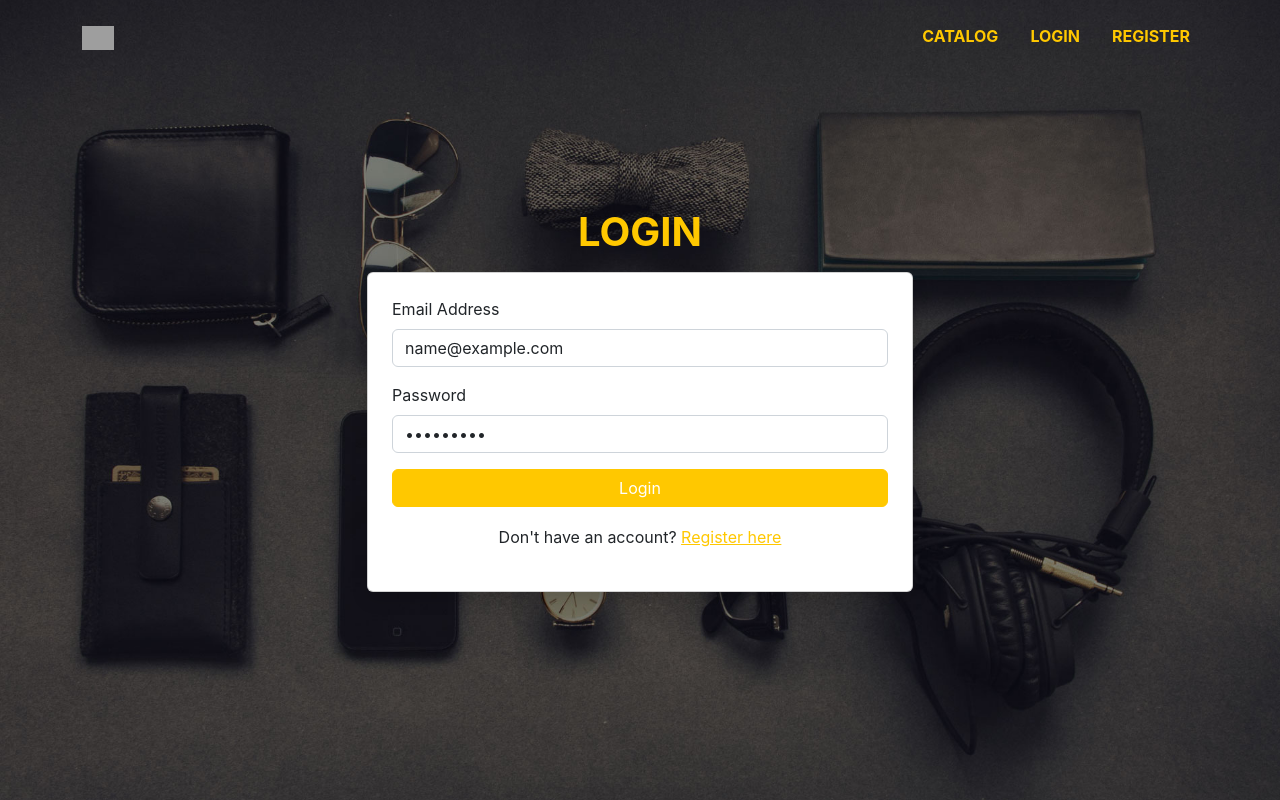
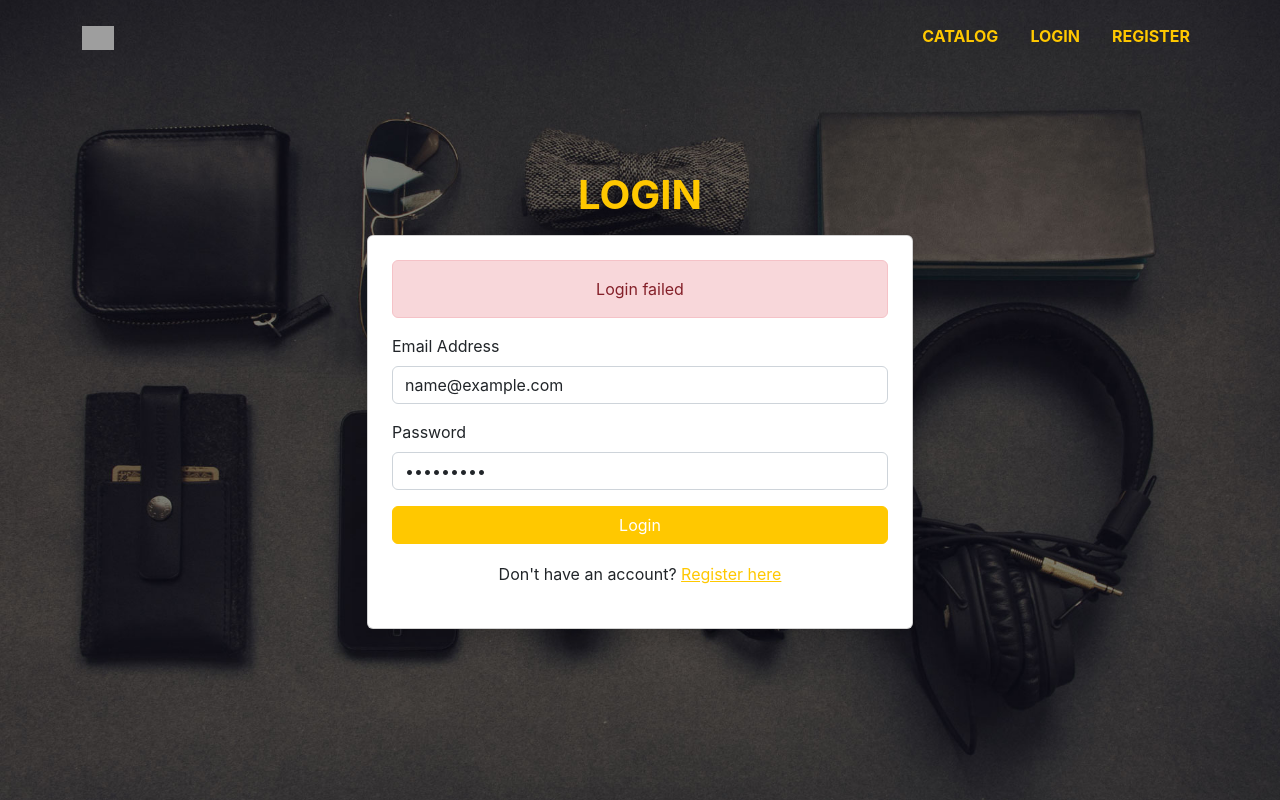
Before and after one commit to Sam12354/SoftUni-React-Exam-App, a React (Vite) app in the folder client/: page /login in a window 1280 px wide. Both pictures are taken after typing "name@example.com", "Sample123" into the empty fields and a click on the button "Login". Built offline with nearby package versions, Linux system fonts and the light colour scheme; no server answers; grey boxes are pictures that could not be loaded.

Commit message:
error handling for register and login

```diff
--- a/client/src/components/login/Login.jsx
+++ b/client/src/components/login/Login.jsx
@@ -1,10 +1,13 @@
 import { Link, useNavigate } from "react-router-dom";
 import { useLogin } from "../../hooks/useAuth.js";
 import { useForm } from "../../hooks/useForm.js";
+import { useState } from "react";
 
 const initialValues = { email: '', password: '' }
 
 export default function Login() {
+
+    const [error, setError] = useState('')
 
     const login = useLogin()
 
@@ -16,7 +19,7 @@ export default function Login() {
             // console.log("Login successful", userData);
             navigate('/')
         } catch (err) {
-            console.log(err.message);
+            setError(err.error || 'Login failed');
         }
     }
 
@@ -32,6 +35,11 @@ export default function Login() {
                 <div className="row justify-content-center">
                     <div className="col-lg-6">
                         <div className="card shadow p-4 bg-white">
+                            {error && (
+                                <div className="alert alert-danger text-center mb-3">
+                                    {error}
+                                </div>
+                            )}
                             <form onSubmit={onSubmit}>
                                 <div className="mb-3">
                                     <label htmlFor="email" className="form-label">Email Address</label>
--- a/client/src/hooks/usePersistedState.js
+++ b/client/src/hooks/usePersistedState.js
@@ -13,11 +13,11 @@ export default function usePersistedState(key, initialState) {
 
     useEffect(() => {
         async function fetchUser() {
-            try {
-                const user = await requester.get("http://localhost:7777/me");
+            const user = await requester.get("http://localhost:7777/me");
+            if (user) {
                 setState(user);
                 localStorage.setItem(key, JSON.stringify(user));
-            } catch {
+            } else {
                 setState(null);
                 localStorage.removeItem(key);
             }
```
Also changed, not shown: client/public/styles/styles.css. Lines whose indentation alone changed are shown as unchanged.
